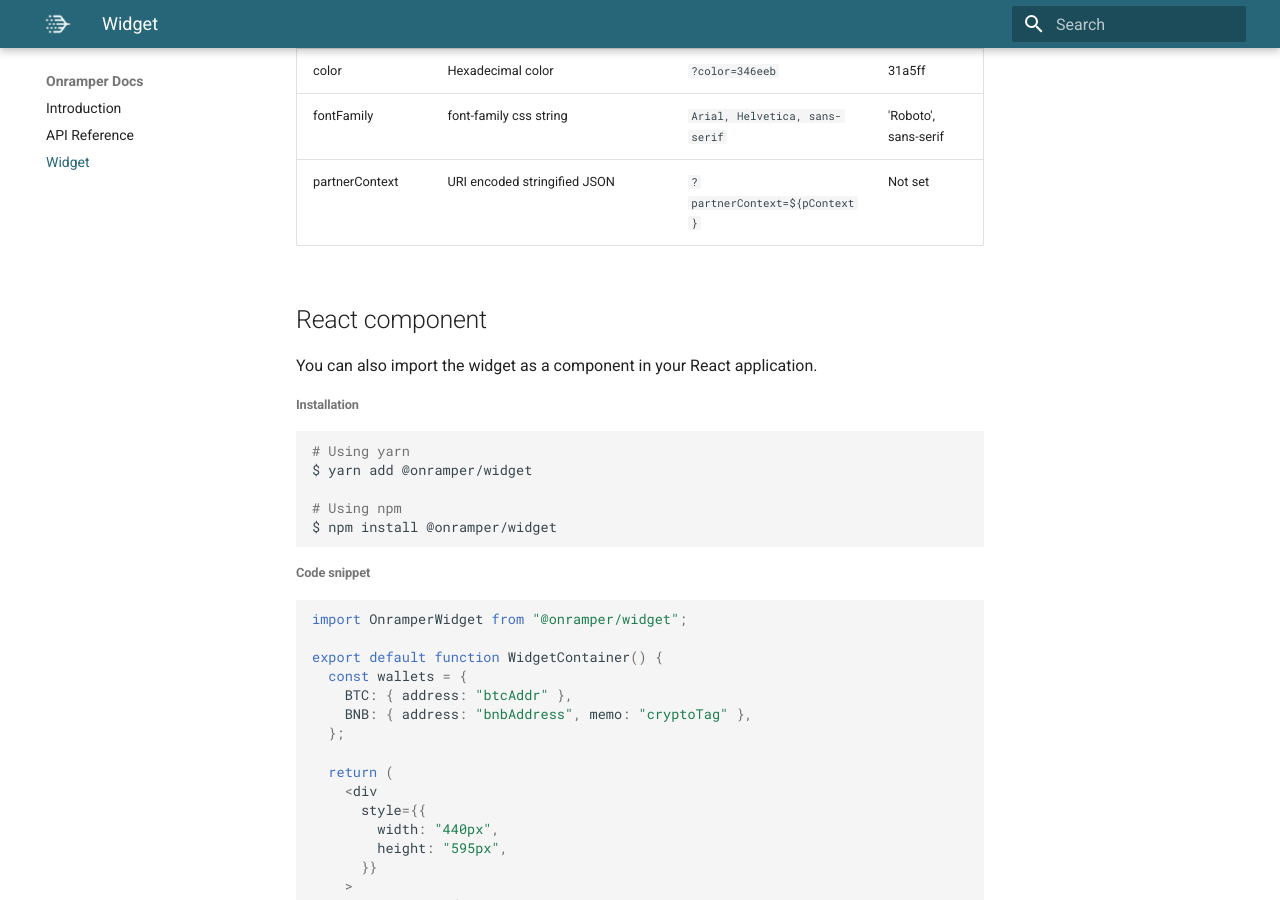
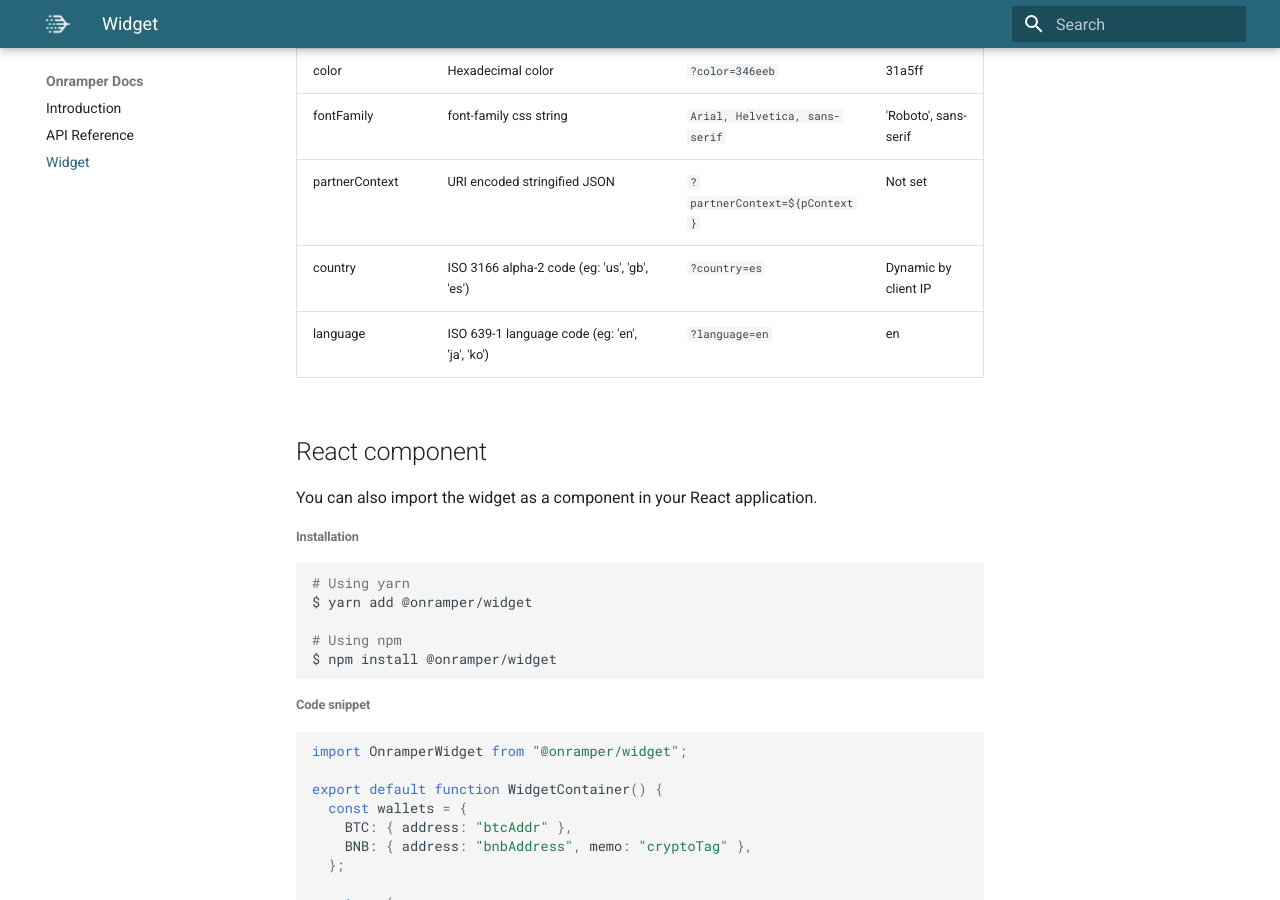
Before and after one commit to onramper/docs, an MkDocs documentation site: the page built from docs/widget.md, in a window 1280 px wide and 900 px high, scrolled down 2839 px. Built offline with MkDocs 1.6.1 and Material for MkDocs 9.7.7, drawn with Linux system fonts in a browser that asks for light colours.

Commit message:
Add country and language parameters

```diff
--- a/docs/widget.md
+++ b/docs/widget.md
@@ -90,6 +90,8 @@ You can pass some arguments as query parameters to the URL to customize the widg
 | color             | Hexadecimal color                                                        | `?color=346eeb`                                                                                                                                                                                                           | 31a5ff               |
 | fontFamily        | font-family css string                                                   | `Arial, Helvetica, sans-serif`                                                                                                                                                                                            | 'Roboto', sans-serif |
 | partnerContext    | URI encoded stringified JSON                                             | `?partnerContext=${pContext}`                                                                                                                                                                                             | Not set              |
+| country           | ISO 3166 alpha-2 code (eg: 'us', 'gb', 'es')                             | `?country=es`                                                                                                                                                                                                             | Dynamic by client IP |
+| language          | ISO 639-1 language code (eg: 'en', 'ja', 'ko')                           | `?language=en`                                                                                                                                                                                                            | en                   |
 
 
 ## React component
```
